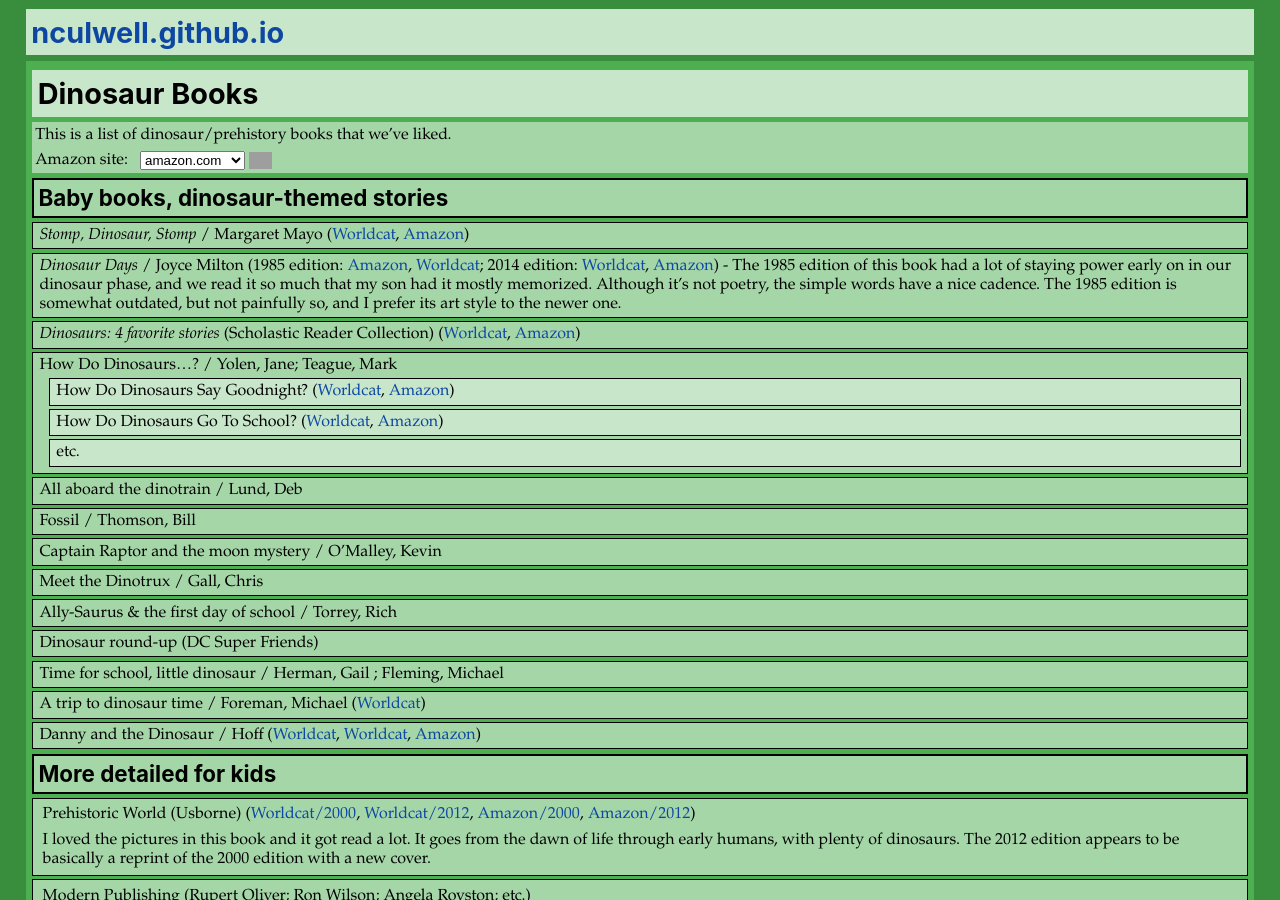
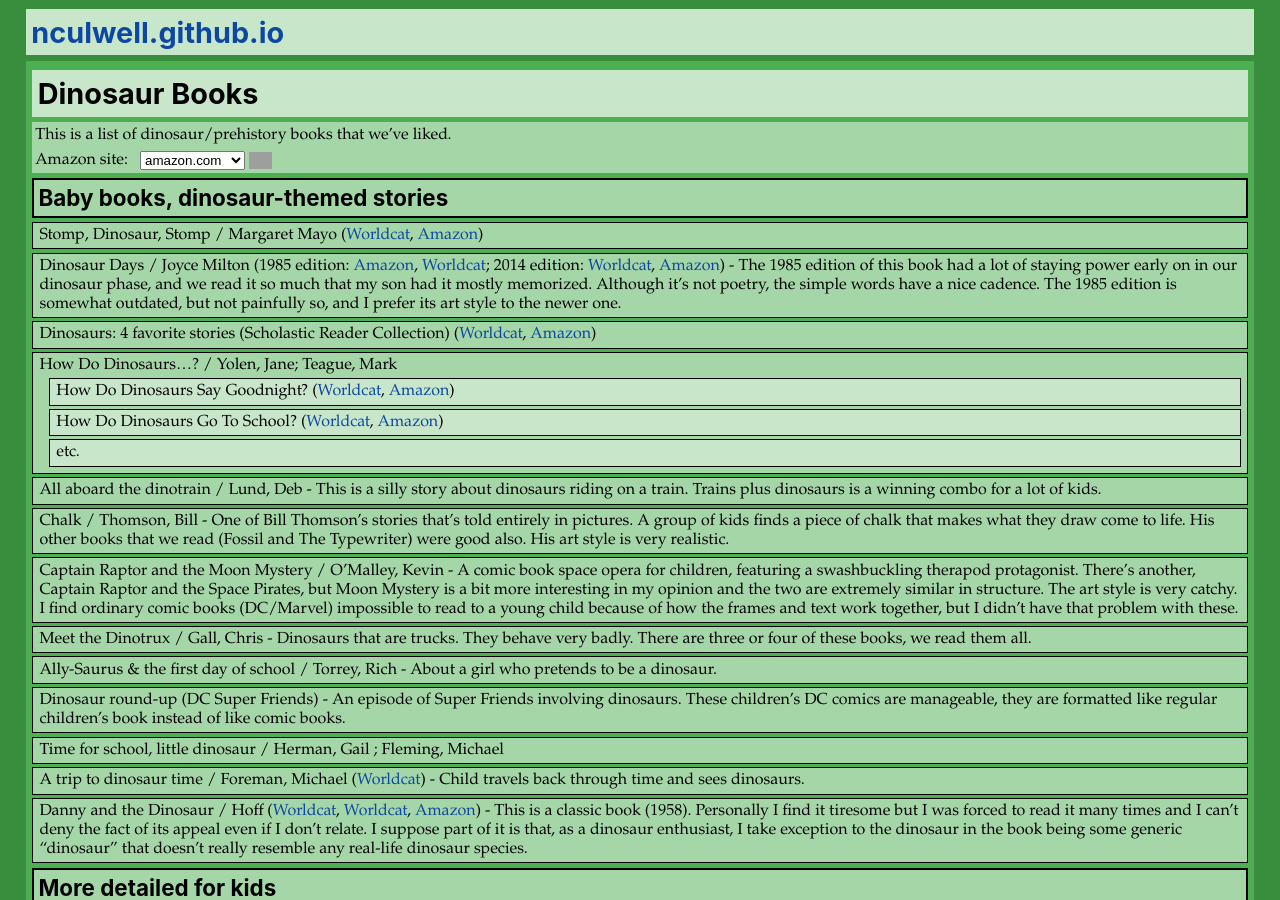
Before and after one commit to nculwell/nculwell.github.io, a Jekyll site: the page built from DinosaurBooks.md, in a window 1280 px wide and 900 px high. Built offline with Jekyll 4.4.1, drawn with Linux system fonts in a browser that asks for light colours; nearby versions of some CDN libraries; some of the changed text lies outside the part shown; grey boxes are pictures that could not be loaded.

Commit message:
Dinosaur book commentary.

```diff
--- a/DinosaurBooks.md
+++ b/DinosaurBooks.md
@@ -14,26 +14,31 @@ This is a list of dinosaur/prehistory books that we've liked.
 
 ## Baby books, dinosaur-themed stories
 
-* *Stomp, Dinosaur, Stomp* / Margaret Mayo ([Worldcat](https://www.worldcat.org/title/stomp-dinosaur-stomp/oclc/988922247&referer=brief_results), [Amazon](https://smile.amazon.com/dp/140830385X))
-* *Dinosaur Days* / Joyce Milton (1985 edition: [Amazon](https://smile.amazon.com/dp/B00430CY9I), [Worldcat](https://www.worldcat.org/title/dinosaurs/oclc/758978206); 2014 edition: [Worldcat](https://www.worldcat.org/title/dinosaur-days/oclc/890680143), [Amazon](https://smile.amazon.com/dp/0385379234)) - The 1985 edition of this book had a lot of staying power early on in our dinosaur phase, and we read it so much that my son had it mostly memorized. Although it's not poetry, the simple words have a nice cadence. The 1985 edition is somewhat outdated, but not painfully so, and I prefer its art style to the newer one.
-* *Dinosaurs: 4 favorite stories* (Scholastic Reader Collection) ([Worldcat](https://www.worldcat.org/title/dinosaurs/oclc/954612918&referer=brief_results), [Amazon](https://smile.amazon.com/Dinosaurs-Grace-Maccarone/dp/0439932513))
+* Stomp, Dinosaur, Stomp / Margaret Mayo ([Worldcat](https://www.worldcat.org/title/stomp-dinosaur-stomp/oclc/988922247), [Amazon](https://smile.amazon.com/dp/140830385X))
+* Dinosaur Days / Joyce Milton (1985 edition: [Amazon](https://smile.amazon.com/dp/B00430CY9I), [Worldcat](https://www.worldcat.org/title/dinosaurs/oclc/758978206); 2014 edition: [Worldcat](https://www.worldcat.org/title/dinosaur-days/oclc/890680143), [Amazon](https://smile.amazon.com/dp/0385379234)) - The 1985 edition of this book had a lot of staying power early on in our dinosaur phase, and we read it so much that my son had it mostly memorized. Although it's not poetry, the simple words have a nice cadence. The 1985 edition is somewhat outdated, but not painfully so, and I prefer its art style to the newer one.
+* Dinosaurs: 4 favorite stories (Scholastic Reader Collection) ([Worldcat](https://www.worldcat.org/title/dinosaurs/oclc/954612918), [Amazon](https://smile.amazon.com/Dinosaurs-Grace-Maccarone/dp/0439932513))
 * How Do Dinosaurs...? / Yolen, Jane; Teague, Mark
-  * How Do Dinosaurs Say Goodnight? ([Worldcat](https://www.worldcat.org/title/how-do-dinosaurs-say-good-night/oclc/712597120&referer=brief_results), [Amazon](https://smile.amazon.com/dp/0590316818))
+  * How Do Dinosaurs Say Goodnight? ([Worldcat](https://www.worldcat.org/title/how-do-dinosaurs-say-good-night/oclc/712597120), [Amazon](https://smile.amazon.com/dp/0590316818))
   * How Do Dinosaurs Go To School? ([Worldcat](https://www.worldcat.org/title/how-do-dinosaurs-go-to-school/oclc/809199976), [Amazon](https://smile.amazon.com/How-Do-Dinosaurs-Go-School/dp/0439020816))
   * etc.
-* All aboard the dinotrain / Lund, Deb
-* Fossil / Thomson, Bill
-* Captain Raptor and the moon mystery / O'Malley, Kevin
-* Meet the Dinotrux / Gall, Chris
-* Ally-Saurus & the first day of school / Torrey, Rich
-* Dinosaur round-up (DC Super Friends)
+* All aboard the dinotrain / Lund, Deb - This is a silly story about dinosaurs riding on a train. Trains plus dinosaurs is a winning combo for a lot of kids.
+* Chalk / Thomson, Bill - One of Bill Thomson's stories that's told entirely in pictures. A group of kids finds a piece of chalk that makes what they draw come to life. His other books that we read (Fossil and The Typewriter) were good also. His art style is very realistic.
+* Captain Raptor and the Moon Mystery / O'Malley, Kevin - A comic book space opera for children, featuring a swashbuckling therapod protagonist. There's another, Captain Raptor and the Space Pirates, but Moon Mystery is a bit more interesting in my opinion and the two are extremely similar in structure. The art style is very catchy. I find ordinary comic books (DC/Marvel) impossible to read to a young child because of how the frames and text work together, but I didn't have that problem with these.
+* Meet the Dinotrux / Gall, Chris - Dinosaurs that are trucks. They behave very badly. There are three or four of these books, we read them all.
+* Ally-Saurus & the first day of school / Torrey, Rich - About a girl who pretends to be a dinosaur.
+* Dinosaur round-up (DC Super Friends) - An episode of Super Friends involving dinosaurs. These children's DC comics are manageable, they are formatted like regular children's book instead of like comic books.
 * Time for school, little dinosaur / Herman, Gail ; Fleming, Michael
-* A trip to dinosaur time / Foreman, Michael ([Worldcat](https://www.worldcat.org/title/trip-to-dinosaur-time/oclc/50936568))
-* Danny and the Dinosaur / Hoff ([Worldcat](https://www.worldcat.org/title/danny-and-the-dinosaur/oclc/965731837&referer=brief_results), [Worldcat](https://www.worldcat.org/title/danny-and-the-dinosaur-treasury/oclc/123498479&referer=brief_results), [Amazon](https://smile.amazon.com/dp/0064440028))
+* A trip to dinosaur time / Foreman, Michael ([Worldcat](https://www.worldcat.org/title/trip-to-dinosaur-time/oclc/50936568)) - Child travels back through time and sees dinosaurs.
+* Danny and the Dinosaur / Hoff ([Worldcat](https://www.worldcat.org/title/danny-and-the-dinosaur/oclc/965731837), [Worldcat](https://www.worldcat.org/title/danny-and-the-dinosaur-treasury/oclc/123498479), [Amazon](https://smile.amazon.com/dp/0064440028)) -
+  This is a classic book (1958). Personally I find it tiresome but I was forced to
+  read it many times and I can't deny the fact of its appeal even if I don't
+  relate. I suppose part of it is that, as a dinosaur enthusiast, I take exception to
+  the dinosaur in the book being some generic "dinosaur" that doesn't really resemble
+  any real-life dinosaur species.
 
 ## More detailed for kids
 
-* Prehistoric World (Usborne) ([Worldcat/2000](https://www.worldcat.org/title/usborne-world-history-prehistoric-world/oclc/896783088&referer=brief_results), [Worldcat/2012](https://www.worldcat.org/title/prehistoric-world/oclc/751835291&referer=brief_results), [Amazon/2000](https://smile.amazon.com/Prehistoric-World-History-Usborne/dp/0746027583), [Amazon/2012](https://smile.amazon.com/dp/140953426X))
+* Prehistoric World (Usborne) ([Worldcat/2000](https://www.worldcat.org/title/usborne-world-history-prehistoric-world/oclc/896783088), [Worldcat/2012](https://www.worldcat.org/title/prehistoric-world/oclc/751835291), [Amazon/2000](https://smile.amazon.com/Prehistoric-World-History-Usborne/dp/0746027583), [Amazon/2012](https://smile.amazon.com/dp/140953426X))
 
   I loved the pictures in this book and it got read a lot. It goes from the dawn of life through early humans, with plenty of dinosaurs. The 2012 edition appears to be basically a reprint of the 2000 edition with a new cover.
 
@@ -72,9 +77,10 @@ This is a list of dinosaur/prehistory books that we've liked.
       * *When dinos dawned, mammals got munched, and pterosaurs took flight: a cartoon prehistory of life in the Triassic* (ISBN 1426308620, [Worldcat](https://www.worldcat.org/title/when-dinos-dawned-mammals-got-munched-and-pterosaurs-took-flight-a-cartoon-pre-history-of-life-in-the-triassic/oclc/886776103), [Amazon](https://smile.amazon.com/dp/1426308620))
   * *Dining With Dinosaurs: A Tasty Guide to Mesozoic Munching* (ISBN 1426323395, [Worldcat](https://www.worldcat.org/title/dining-with-dinosaurs-a-tasty-guide-to-mesozoic-munching/oclc/959966623), [Amazon](https://smile.amazon.com/dp/1426323395)) - I haven't seen this new book yet but it looks similar to her others.
 
-* Can you tell a Brachiosaurus from an Apatosaurus? / Silverman, Buffy <https://www.worldcat.org/title/can-you-tell-brachiosaurus-from-a-apatosaurus/oclc/988929776>
-* Dinosaurs and other prehistoric creatures / Bergin, Mark -- Easy-to follow dinosaur drawing book. (ISBN  9781435826465, [Worldcat](https://www.worldcat.org/title/dinosaurs-and-other-prehistoric-creatures/oclc/212893645))
-* I am a tyrannosaurus / Wallace, Karen ; Bostock, Mike <https://www.worldcat.org/title/i-am-a-tyrannosaurus/oclc/61439566>
+* Can you tell a Brachiosaurus from an Apatosaurus? / Silverman, Buffy ([Worldcat](https://www.worldcat.org/title/can-you-tell-brachiosaurus-from-a-apatosaurus/oclc/988929776)) - A question that I asked a lot when we first started reading dinosaur books.
+* Dinosaurs and other prehistoric creatures / Bergin, Mark -- Easy-to-follow dinosaur drawing book. (ISBN  9781435826465, [Worldcat](https://www.worldcat.org/title/dinosaurs-and-other-prehistoric-creatures/oclc/212893645))
+* I Am a Tyrannosaurus / Wallace, Karen ; Bostock, Mike ([Worldcat](https://www.worldcat.org/title/i-am-a-tyrannosaurus/oclc/61439566)) -
+  A gripping first-person account of the life and times of a tyrannosaurus. Don't read it if you don't want to see a tyrannosaurs devouring a baby triceratops. (But you probaby do want to see that.)
 * Imagine you are a crocodile / Wallace, Karen ; Bostock, Mike <https://www.worldcat.org/title/imagine-you-are-a-crocodile/oclc/51527511>
 * I am an ankylosaurus / Wallace, Karen ; Bostock, Mike <https://www.worldcat.org/title/i-am-an-ankylosaurus/oclc/52782911>
 * Dinosaurs / Long, John (ISBN 9781416938576, [Worldcat](https://www.worldcat.org/title/dinosaurs/oclc/122715493)) - An average dinosaur book that we got some entertainment from.
@@ -85,7 +91,7 @@ This is a list of dinosaur/prehistory books that we've liked.
 * Paleo sharks: survival of the strangest / Timothy J Bradley (2007, ISBN 0811848787, [Worldcat](https://www.worldcat.org/title/paleo-sharks-survival-of-the-strangest/oclc/66392993))
 * ISBN 9781625880826 1625880820 9781625881090 1625881096 (???), <https://www.worldcat.org/title/before-the-dinosaurs/oclc/858081253>
 * Dinosaurs / Milner, Angela C (ISBN 078354765X, <https://www.worldcat.org/title/dinosaurs/oclc/973033291>)
-* *The Amazing World of Dinosaurs: An Illustrated Journey Through the Mesozoic Era* / Kuether (ISBN 9781591936459, [Amazon](https://smile.amazon.com/Amazing-World-Dinosaurs-Illustrated-Mesozoic/dp/1591936454))
+* The Amazing World of Dinosaurs: An Illustrated Journey Through the Mesozoic Era / Kuether (ISBN 9781591936459, [Amazon](https://smile.amazon.com/Amazing-World-Dinosaurs-Illustrated-Mesozoic/dp/1591936454))
 
 Adult books with enough pictures to be of some interest to kids
 
```
